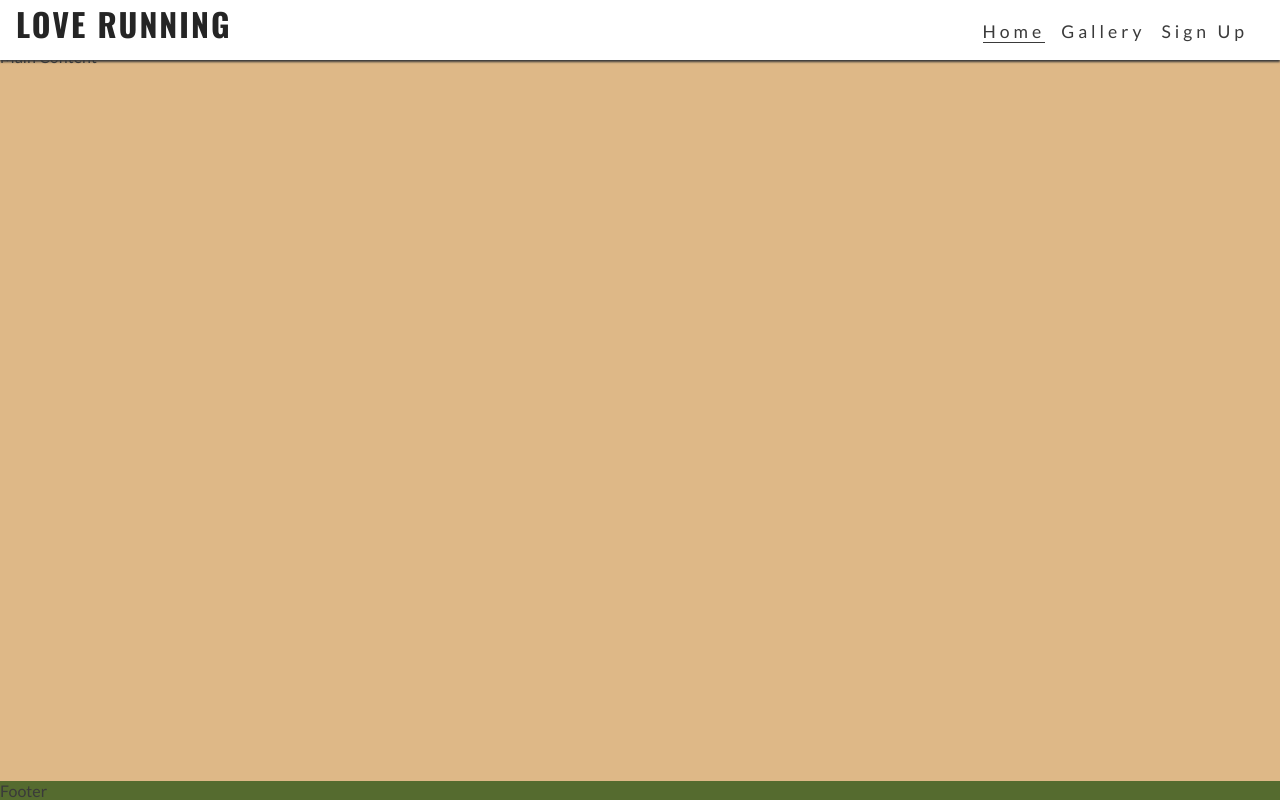
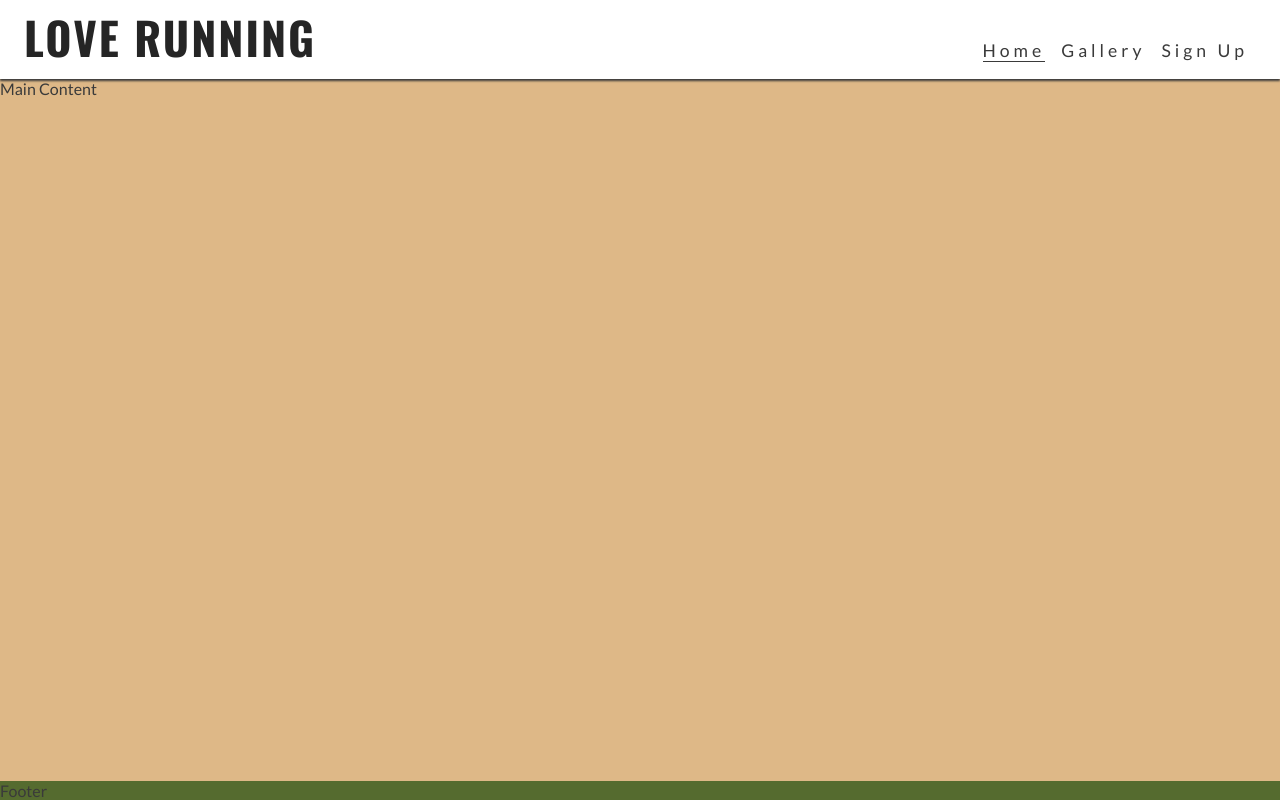
Before and after one commit to Matt-Cowen/LoveRunning, a plain HTML site: page index.html in a window 1280 px wide. Drawn offline with nearby package versions, Linux system fonts and the light colour scheme.

Commit message:
Make logo larger, push main content down -larger screens

```diff
--- a/assets/css/style.css
+++ b/assets/css/style.css
@@ -127,4 +127,16 @@ footer {
     .nav-toggle-label {
         display: none;
     }
+
+    #logo {
+        font-size: 280%;
+        line-height: 75px;
+        margin: 0 0.5rem;
+    }
+
+    /* Main Content */
+
+    main {
+        margin-top: 79px;
+    }
 }
```
